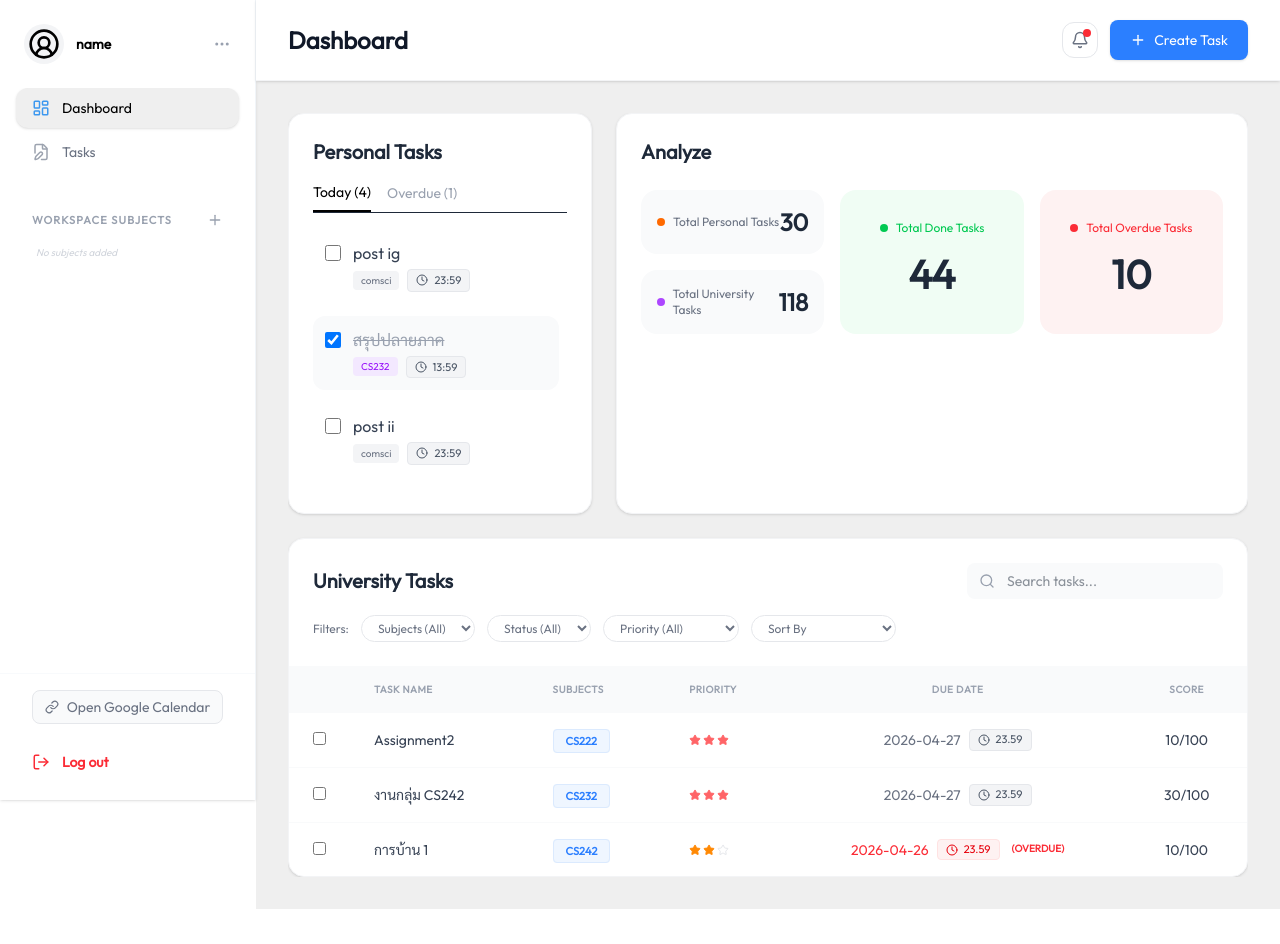
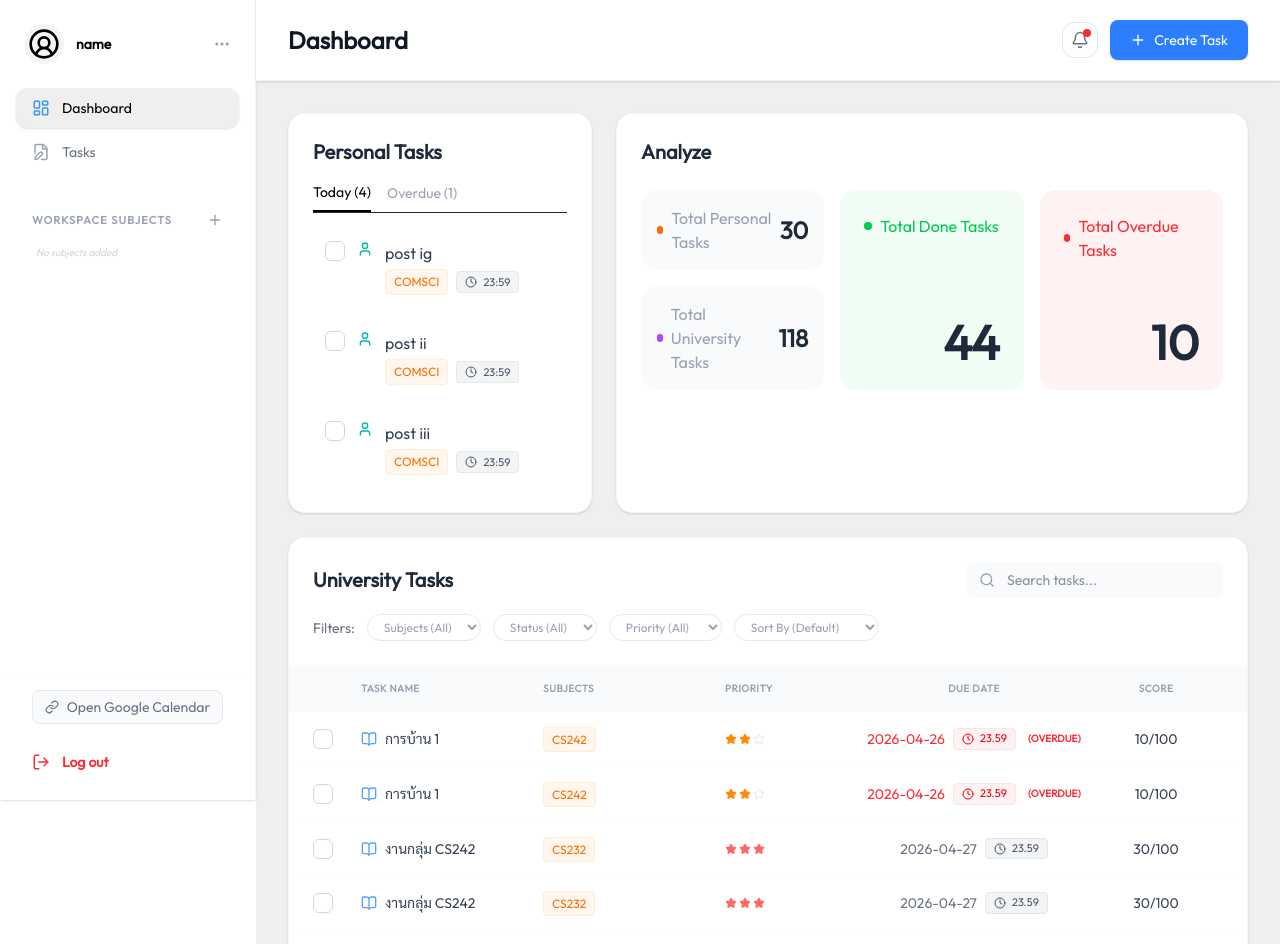
Before and after one commit to Gummy-168/CS242-Project, a Next.js app in the folder frontend/: page /dashboard in a window 1280 px wide. Shown: the top 944 px of the page. Before the commit the page ends 909 px from the top, so only its background shows below. Built offline with nearby package versions, Linux system fonts and the light colour scheme.

Commit message:
Fix dashboard

```diff
--- a/frontend/app/(app)/dashboard/page.tsx
+++ b/frontend/app/(app)/dashboard/page.tsx
@@ -1,9 +1,15 @@
 "use client";
-import React, { useState } from "react";
-import { Bell, Plus, Search, Star, Clock } from "lucide-react";
-import { usePathname } from "next/navigation";
-import Link from "next/link";
-import Notification from "../../components/Notification";
+import React, { useRef, useState, useEffect } from "react";
+import {
+  Bell,
+  Plus,
+  Search,
+  Star,
+  Clock,
+  BookOpen,
+  Check,
+  User,
+} from "lucide-react";
 // Mock Data
 export const MOCK_STATS = [
   {
@@ -113,6 +119,39 @@ const UNIVERSITY_TASKS = [
     score: "10/100",
     status: "overdue",
   },
+  {
+    id: 4,
+    name: "Assignment2",
+    type: "Assignment",
+    subject: "CS222",
+    priority: 3,
+    dueDate: "2026-04-27",
+    time: "23.59",
+    score: "10/100",
+    status: "normal",
+  },
+  {
+    id: 5,
+    name: "งานกลุ่ม CS242",
+    type: "Team Project",
+    subject: "CS232",
+    priority: 3,
+    dueDate: "2026-04-27",
+    time: "23.59",
+    score: "30/100",
+    status: "normal",
+  },
+  {
+    id: 6,
+    name: "การบ้าน 1",
+    type: "Assignment",
+    subject: "CS242",
+    priority: 2,
+    dueDate: "2026-04-26",
+    time: "23.59",
+    score: "10/100",
+    status: "overdue",
+  },
 ];
 
 export default function Dashboard() {
@@ -125,11 +164,26 @@ export default function Dashboard() {
     priority: "all",
     sortBy: "default",
   });
-  const [showNoti, setShowNoti] = useState(false);
-  console.log("Notification Status:", showNoti);
-  const subjects = ["all", ...new Set(UNIVERSITY_TASKS.map((t) => t.subject))];
 
-  const processedUniversityTasks = UNIVERSITY_TASKS.filter((task) => {
+  const [universityTasks, setUniversityTasks] = useState(UNIVERSITY_TASKS);
+
+  const tableRef = useRef(null);
+
+  const toggleTaskStatus = (id) => {
+    setUniversityTasks((prev) =>
+      prev.map((task) =>
+        task.id === id
+          ? {
+              ...task,
+              status: task.status === "done" ? "normal" : "done",
+            }
+          : task,
+      ),
+    );
+  };
+
+  const processedUniversityTasks = universityTasks
+    .filter((task) => {
       const matchesSearch = task.name
         .toLowerCase()
         .includes(searchTerm.toLowerCase());
@@ -140,37 +194,69 @@ export default function Dashboard() {
       const matchesPriority =
         filters.priority === "all" ||
         task.priority === parseInt(filters.priority);
-    return matchesSearch && matchesSubject && matchesStatus && matchesPriority;
-  }).sort((a, b) => {
+      return (
+        matchesSearch && matchesSubject && matchesStatus && matchesPriority
+      );
+    })
+    .sort((a, b) => {
+      // sort
       if (filters.sortBy === "scoreHigh") {
         return parseInt(b.score) - parseInt(a.score);
       }
+
       if (filters.sortBy === "dueDateSoon") {
-      return a.dueDate.localeCompare(b.dueDate);
+        return new Date(a.dueDate) - new Date(b.dueDate);
       }
-    return 0;
+
+      // default sort
+      const dateCompare = new Date(a.dueDate) - new Date(b.dueDate);
+      if (dateCompare !== 0) return dateCompare;
+
+      if (b.priority !== a.priority) {
+        return b.priority - a.priority;
+      }
+
+      return parseInt(b.score) - parseInt(a.score);
     });
 
+  const subjects = ["all", ...new Set(UNIVERSITY_TASKS.map((t) => t.subject))];
+
   const togglePersonalTask = (id) => {
-    setPersonalTasks(
-      personalTasks.map((task) =>
+    setPersonalTasks((prev) =>
+      prev.map((task) =>
         task.id === id ? { ...task, isDone: !task.isDone } : task,
       ),
     );
   };
 
-  const filteredPersonalTasks = personalTasks.filter(
-    (task) => task.group === activeTab,
-  );
+  const filteredPersonalTasks = personalTasks
+    .filter((task) => task.group === activeTab)
+    .sort((a, b) => {
+      const toMinutes = (time) => {
+        const [h, m] = time.split(":").map(Number);
+        return h * 60 + m;
+      };
+
+      // done ไปล่างสุด
+      if (a.isDone !== b.isDone) {
+        return a.isDone ? 1 : -1;
+      }
+
+      // เรียงตามเวลา
+      return toMinutes(a.time) - toMinutes(b.time);
+    });
+
+  useEffect(() => {
+    if (tableRef.current) {
+      tableRef.current.scrollTop = 0;
+    }
+  }, [filters, searchTerm]);
 
   return (
     <div className="p-8 bg-[#EFEFEF] min-h-screen font-sans text-gray-800">
-
-
-      <div className="grid grid-cols-12 gap-6 overflow-y-hidden">
-        {/* Personal Tasks Section */}
+      <div className="grid grid-cols-12 gap-6 h-full">
         <div className="col-span-12 lg:col-span-4">
-          <div className="bg-white rounded-2xl shadow-sm border border-gray-100 p-6 h-full">
+          <div className="bg-white rounded-2xl shadow-sm border border-gray-100 p-6 h-[400px] flex flex-col">
             <h2 className="text-xl font-bold mb-4">Personal Tasks</h2>
             <div className="flex gap-4 border-b mb-4 text-sm font-medium">
               <button
@@ -188,18 +274,24 @@ export default function Dashboard() {
                 {personalTasks.filter((t) => t.group === "overdue").length})
               </button>
             </div>
-            <div className="space-y-3 max-h-[260px] overflow-y-auto pr-2 custom-scrollbar">
+            <div className="space-y-3 overflow-y-auto pr-2 custom-scrollbar flex-1">
               {filteredPersonalTasks.map((task) => (
                 <div
                   key={task.id}
                   className={`flex items-start gap-3 p-3 rounded-xl transition-all ${task.isDone ? "bg-gray-50" : "hover:bg-gray-50"}`}
                 >
-                  <input
-                    type="checkbox"
-                    checked={task.isDone}
-                    onChange={() => togglePersonalTask(task.id)}
-                    className="mt-1 rounded border-gray-300 text-blue-500 cursor-pointer w-4 h-4"
-                  />
+                  <button
+                    onClick={() => togglePersonalTask(task.id)}
+                    className={`w-5 h-5 rounded-md border flex items-center justify-center ${
+                      task.isDone
+                        ? "bg-blue-500 border-blue-500"
+                        : "border-gray-300"
+                    }`}
+                  >
+                    {task.isDone && <Check className="w-3 h-3 text-white" />}
+                  </button>
+                  <User className="w-4 h-4 text-teal-500" />
+
                   <div className="flex-1">
                     <p
                       className={`font-medium transition-all ${task.isDone ? "line-through text-gray-400" : "text-gray-700"}`}
@@ -207,9 +299,7 @@ export default function Dashboard() {
                       {task.title}
                     </p>
                     <div className="flex gap-2 mt-1 items-center">
-                      <span
-                        className={`text-[10px] px-2 py-0.5 rounded ${task.category === "CS232" ? "bg-purple-100 text-purple-600" : "bg-gray-100 text-gray-500"}`}
-                      >
+                      <span className="text-xs px-2 py-1 rounded bg-orange-50 text-orange-500 border border-orange-100 font-regular uppercase ">
                         {task.category}
                       </span>
                       <span className="inline-flex items-center gap-1.5 px-2 py-0.5 bg-gray-100 border border-gray-200 rounded text-[11px] text-gray-600">
@@ -225,8 +315,8 @@ export default function Dashboard() {
         </div>
 
         {/* Analyze Section */}
-        <div className="col-span-12 lg:col-span-8">
-          <div className="bg-white rounded-2xl shadow-sm border border-gray-100 p-6 h-full">
+        <div className="col-span-12 lg:col-span-8 ">
+          <div className="bg-white rounded-2xl shadow-sm border border-gray-100 p-6 h-[400px] flex flex-col">
             <h2 className="text-xl font-bold mb-6">Analyze</h2>
             <div className="grid grid-cols-1 md:grid-cols-3 gap-4">
               <div className="col-span-1 space-y-4">
@@ -237,7 +327,7 @@ export default function Dashboard() {
                   >
                     <div className="flex items-center gap-2">
                       <div className={`w-2 h-2 rounded-full ${stat.dot}`} />
-                      <span className="text-xs text-gray-500">
+                      <span className="text-base text-gray-400">
                         {stat.label}
                       </span>
                     </div>
@@ -248,15 +338,25 @@ export default function Dashboard() {
               {MOCK_STATS.filter((s) => s.large).map((stat, i) => (
                 <div
                   key={i}
-                  className={`${stat.bg || "bg-green-50"} p-6 rounded-2xl flex flex-col justify-center items-center text-center`}
+                  className={`${stat.bg || "bg-green-50"} p-6 rounded-2xl flex flex-col`}
                 >
-                  <div className="flex items-center gap-2 mb-2">
+                  <div
+                    className={`${stat.bg || "bg-green-50"} p-6 rounded-2xl relative h-full`}
+                  >
+                    {/* TOP LEFT */}
+                    <div className="absolute top-0 left-0 flex items-center gap-2">
                       <div className={`w-2 h-2 rounded-full ${stat.dot}`} />
-                    <span className={`text-xs ${stat.color}`}>
+                      <span className={`text-base ${stat.color}`}>
                         {stat.label}
                       </span>
                     </div>
-                  <span className="text-[40px] font-bold">{stat.value}</span>
+
+                    {/* BOTTOM RIGHT */}
+                    <div className="absolute bottom-0 right-0">
+                      <span className="text-5xl font-bold">{stat.value}</span>
+                    </div>
+                  </div>
+
                 </div>
               ))}
             </div>
@@ -265,7 +365,7 @@ export default function Dashboard() {
 
         {/* University Tasks Table */}
         <div className="col-span-12">
-          <div className="bg-white rounded-2xl shadow-sm border border-gray-100 overflow-hidden">
+          <div className="bg-white rounded-2xl shadow-sm border border-gray-100 ">
             <div className="p-6 border-b border-gray-50 flex flex-col gap-4">
               <div className="flex flex-col md:flex-row justify-between md:items-center gap-4">
                 <h2 className="text-xl font-bold">University Tasks</h2>
@@ -282,11 +382,13 @@ export default function Dashboard() {
               </div>
 
               {/* Filter Bar */}
-              <div className="flex flex-wrap items-center gap-3 text-xs text-gray-500">
-                <span>Filters:</span>
+              <div className="flex flex-wrap items-center gap-3 text-xs text-gray-400">
+                <span className="font-medium text-gray-500 text-sm">
+                  Filters:
+                </span>
                 <select
                   value={filters.subject}
-                  className="bg-white border border-gray-200 rounded-full px-3 py-1 outline-none"
+                  className="bg-white border border-gray-200 rounded-full px-3 py-1 outline-none "
                   onChange={(e) =>
                     setFilters({ ...filters, subject: e.target.value })
                   }
@@ -307,6 +409,7 @@ export default function Dashboard() {
                   }
                 >
                   <option value="all">Status (All)</option>
+                  <option value="done">Done</option>
                   <option value="normal">Normal</option>
                   <option value="overdue">Overdue</option>
                 </select>
@@ -317,9 +420,9 @@ export default function Dashboard() {
                   }
                 >
                   <option value="all">Priority (All)</option>
-                  <option value="3">High (3 Stars)</option>
-                  <option value="2">Medium (2 Stars)</option>
-                  <option value="1">Low (1 Star)</option>
+                  <option value="3">High ★★★</option>
+                  <option value="2">Medium ★★</option>
+                  <option value="1">Low ★</option>
                 </select>
                 <select
                   className="bg-white border border-gray-200 rounded-full px-3 py-1 outline-none"
@@ -327,15 +430,15 @@ export default function Dashboard() {
                     setFilters({ ...filters, sortBy: e.target.value })
                   }
                 >
-                  <option value="default">Sort By</option>
+                  <option value="default">Sort By (Default)</option>
                   <option value="scoreHigh">Score: High to Low</option>
                   <option value="dueDateSoon">Due Date: Soonest</option>
                 </select>
               </div>
             </div>
 
-            <div className="overflow-x-auto">
-              <table className="w-full text-left text-sm">
+            <div ref={tableRef} className="overflow-auto max-h-[400px]">
+              <table className="w-full table-fixed text-left text-sm">
                 <thead className="bg-gray-50 text-gray-400 uppercase text-[10px] tracking-wider">
                   <tr>
                     <th className="px-6 py-4 w-10"></th>
@@ -358,22 +461,57 @@ export default function Dashboard() {
                 </thead>
                 <tbody className="divide-y divide-gray-50">
                   {processedUniversityTasks.map((task) => (
-                    <tr key={task.id} className="hover:bg-gray-50 transition">
+                    <tr
+                      key={task.id}
+                      className={`transition ${
+                        task.status === "done"
+                          ? "bg-gray-50 opacity-60"
+                          : "hover:bg-gray-50"
+                      }`}
+                    >
                       <td className="px-6 py-4">
-                        <input
-                          type="checkbox"
-                          className="rounded border-gray-300"
-                        />
+                        <button
+                          onClick={() => togglePersonalTask(task.id)}
+                          className={`w-5 h-5 rounded-md border flex items-center justify-center ${
+                            task.isDone
+                              ? "bg-blue-500 border-blue-500"
+                              : "border-gray-300"
+                          }`}
+                        >
+                          {task.isDone && (
+                            <Check className="w-3 h-3 text-white" />
+                          )}
+                        </button>
                       </td>
                       <td className="px-6 py-4">
-                        <div className="flex items-center gap-2">
-                          <span className="font-medium text-gray-700">
+                        <div className="flex items-center gap-2 flex-wrap">
+                          <BookOpen className="w-4 h-4 text-blue-400" />
+
+                          <span
+                            className={`font-medium ${
+                              task.status === "done"
+                                ? "line-through text-gray-400"
+                                : "text-gray-700"
+                            }`}
+                          >
                             {task.name}
                           </span>
+
+                          {/* TAGS */}
+                          <div className="flex gap-1 flex-wrap">
+                            {task.tags?.map((tag) => (
+                              <span
+                                key={tag}
+                                className="text-[10px] px-2 py-0.5 rounded-xl bg-gray-100 text-gray-500"
+                              >
+                                {tag}
+                              </span>
+                            ))}
+                          </div>
                         </div>
                       </td>
                       <td className="px-6 py-4">
-                        <span className="text-[11px] px-3 py-1 rounded font-bold border bg-blue-50 text-blue-500 border-blue-100">
+                        <span className="text-xs px-2 py-1 rounded bg-orange-50 text-orange-500 border border-orange-100 font-regular uppercase ">
                           {task.subject}
                         </span>
                       </td>
--- a/frontend/app/(app)/tasks/page.tsx
+++ b/frontend/app/(app)/tasks/page.tsx
@@ -105,26 +105,6 @@ export default function Dashboard() {
   const [universityTasks, setUniversityTasks] = useState(UNIVERSITY_TASKS);
   const subjects = ["all", ...new Set(universityTasks.map((t) => t.subject))];
 
-  const [view, setView] = useState<"list" | "calendar">("list");
-  const isOverdue = (task) => {
-    if (task.status === "done") return false;
-    return new Date(task.dueDate) < new Date();
-  };
-
-  const SectionHeader = ({ icon, title, count, color }) => (
-    <div className="flex items-center gap-2 mb-3">
-      <div
-        className={`w-7 h-7 rounded-lg flex items-center justify-center ${color}`}
-      >
-        {icon}
-      </div>
-      <span className="text-sm font-semibold text-gray-700">{title}</span>
-      <span className="text-xs px-2 py-0.5 rounded-full font-medium bg-gray-100 text-gray-600">
-        {count}
-      </span>
-    </div>
-  );
-
   const toggleTaskStatus = (id) => {
     setUniversityTasks((prev) =>
       prev.map((task) =>
@@ -201,7 +181,15 @@ export default function Dashboard() {
   ];
   const filterClass =
     "bg-white border border-gray-200 rounded-full px-3 py-1 text-xs outline-none";
+  const isOverdue = (task) => {
+    if (!task.time) return false;
 
+    const now = new Date();
+    const today = now.toISOString().split("T")[0];
+
+    const taskDateTime = new Date(`${today}T${task.time}`);
+    return now > taskDateTime && !task.isDone;
+  };
   const processedPersonalTasks = personalTasks
     .map((task) => ({
       ...task,
@@ -246,7 +234,6 @@ export default function Dashboard() {
 
   return (
     <div className="p-8 bg-[#EFEFEF] min-h-screen font-sans text-gray-800">
-
       {/* Personal Tasks Table */}
       <div className="col-span-12 mb-6">
         <div className="bg-white rounded-2xl shadow-sm border border-gray-100 overflow-hidden">
```
Lines whose indentation alone changed are shown as unchanged.
